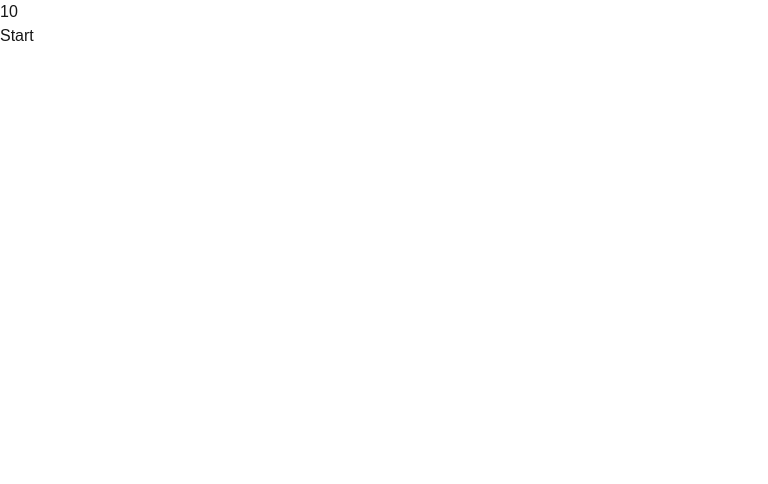
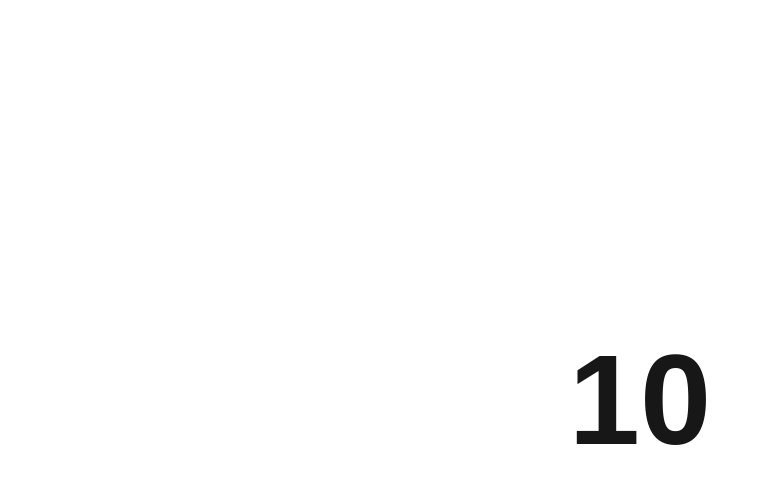
Before and after one commit to Yuuka-Koyanagi/46method-timer, a Next.js app: page / in a window 1280 px wide. Shown: the top 484 px of the page, without its empty margins (0-768 px from the left). Built offline with nearby package versions, Linux system fonts and the light colour scheme.

Commit message:
💄 時間表示を画面中央に移動

```diff
--- a/src/app/page.tsx
+++ b/src/app/page.tsx
@@ -6,10 +6,9 @@ const Home = () => {
   const { time, handleTogglePause } = useTimer();
 
   return (
-    <>
-      <div>{time}</div>
-      <button onClick={handleTogglePause}>Start</button>
-    </>
+    <main className="flex justify-center items-center h-screen">
+      <div className="text-9xl font-bold" onClick={handleTogglePause}>{time}</div>
+    </main>
   );
 }
 
```
